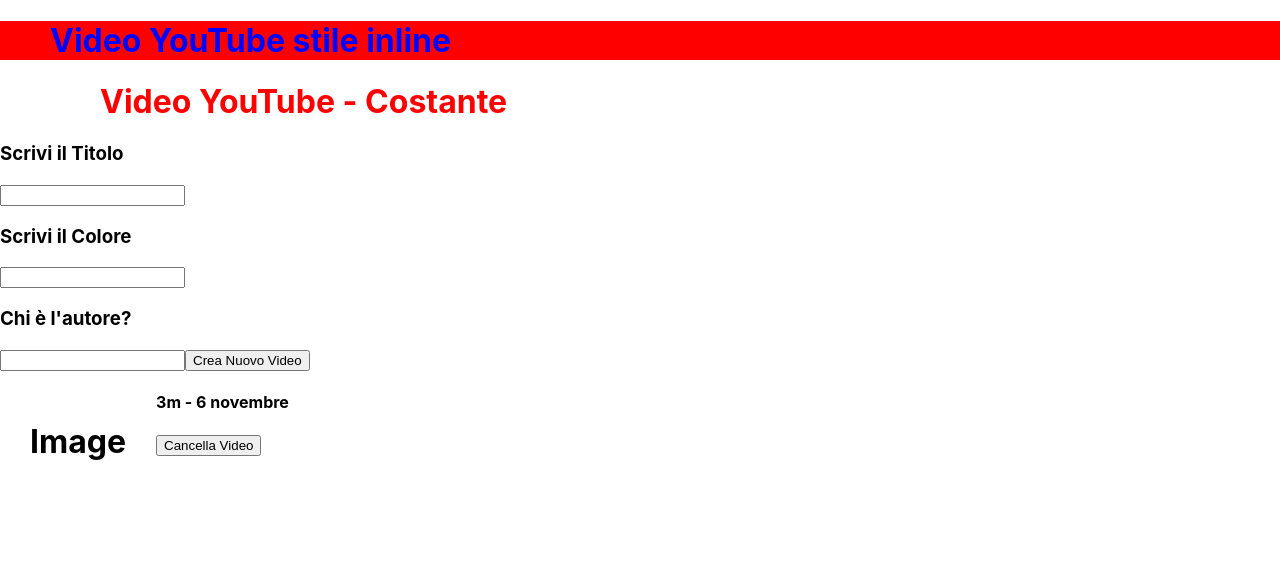
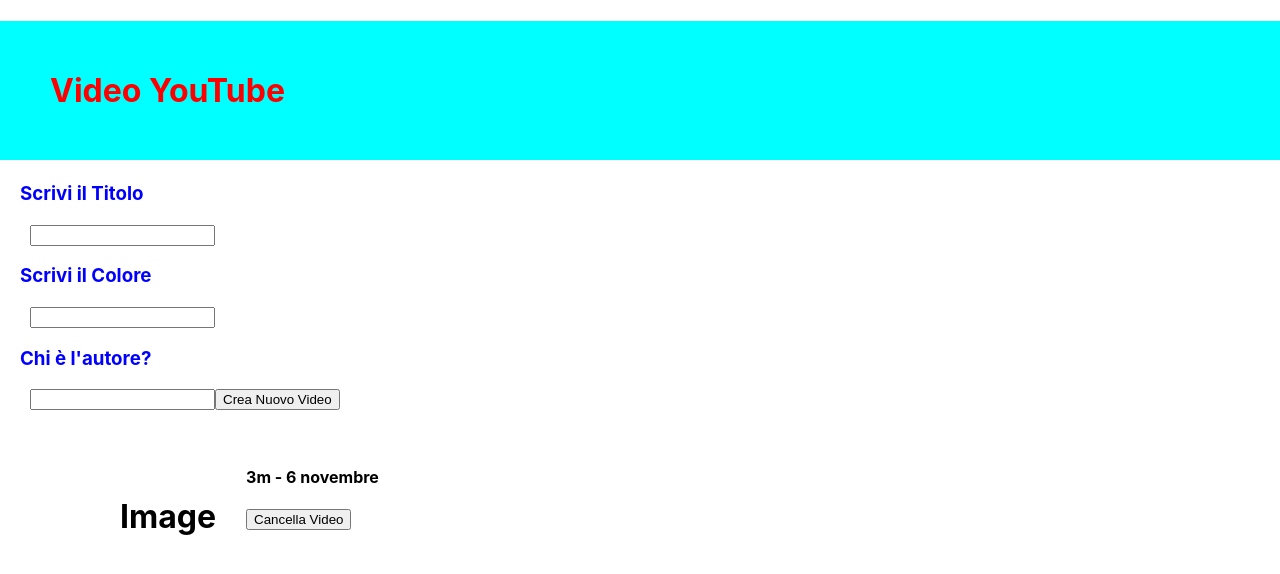
Before and after one commit to fabioPsc/app-react-2, a React (Create React App) app: page / in a window 1280 px wide. Both pictures are taken after a click on the button "Crea Nuovo Video". Shown: the top 574 px of the page. Built offline with nearby package versions, Linux system fonts and the light colour scheme.

Commit message:
Aggiunta cartella con file di stile da preparare

```diff
--- a/src/App.js
+++ b/src/App.js
@@ -3,6 +3,7 @@
 import VideoText from './VideoText';
 import { v4 as uuidv4 } from 'uuid';
 import style from './style/videoText.module.css';
+import paragraph from './style/app.module.css';
 
 function App(){
   const [title, setTitle] = useState("");
@@ -39,20 +40,20 @@
 
   }
 
-  const myStyle = { color: 'red', paddingLeft: 100 }
+  /* const myStyle = { color: 'red', paddingLeft: 100 } */
 
   return (
     <div className="App">
     {/* stile inline */}
-    <h1 style={ {paddingLeft: 50, color: 'blue', backgroundColor: 'red'} } >Video YouTube stile inline</h1>
+    <h1 className={ paragraph.title } >Video YouTube</h1>
     {/* costante, togliere un paio di {} */}
-    <h1 style={ myStyle } >Video YouTube - Costante</h1>
-    <h3>Scrivi il Titolo</h3>
-    <input type="text" onChange={handleTitle} value={title} />
+    {/* <h1>Video YouTube</h1> */}
+    <h3 className={ paragraph }>Scrivi il Titolo</h3>
+    <input className={ paragraph.input }  type="text" onChange={handleTitle} value={title} />
     <h3>Scrivi il Colore</h3>
-    <input type="text" onChange={HandleColor} value={color} />
+    <input className={ paragraph.input }  type="text" onChange={HandleColor} value={color} />
     <h3>Chi è l'autore?</h3>
-    <input type="text" onChange={HandleAuthor} value={author} />
+    <input className={ paragraph.input } type="text" onChange={HandleAuthor} value={author} />
     <button onClick={createVideoHandler}>Crea Nuovo Video</button>
     {videoList.map(function(video){
       return <VideoText deleteVideo={() => deleteVideo(video.id)} key={video.id} title={video.title} color={video.color} author={video.author}/>
--- a/src/VideoText.js
+++ b/src/VideoText.js
@@ -1,13 +1,14 @@
 // VideoText
+import style from './style/videoText.module.css';
 
 function VideoText({title, color, author, deleteVideo}) {
     return(
-        <div style={{ display: 'flex' }}>
+        <div style={{ display: 'flex', marginTop: 35 }}>
             <div style={{ padding: '30px', background: color }}>
-                <h1>Image</h1>
+                <h1 className={ style.image } >Image</h1>
             </div>
             <div>
-                <h1>{title}</h1>
+                <h1 className={ style.title } >{title}</h1>
                 <h4>3m - 6 novembre</h4>
                 <h3>{author}</h3>
                 <button onClick={deleteVideo} >Cancella Video</button>
--- a/src/style/app.module.css
+++ b/src/style/app.module.css
@@ -0,0 +1,14 @@
+.title {
+    color: red;
+    background-color: aqua;
+    padding: 50px;
+}
+
+h3 {
+    color: blue;
+    margin-left: 20px;
+}
+
+.input {
+    margin-left: 30px;
+}
--- a/src/style/videoText.module.css
+++ b/src/style/videoText.module.css
@@ -1 +1,10 @@
-/* FOGLIO DI STILE */
+/* FOGLIO DI STILE DEL VIDEOTEXT*/
+
+.title {
+    color:blueviolet;
+    margin-left: 40px;
+}
+
+.image {
+    margin-left: 90px;
+}
```
